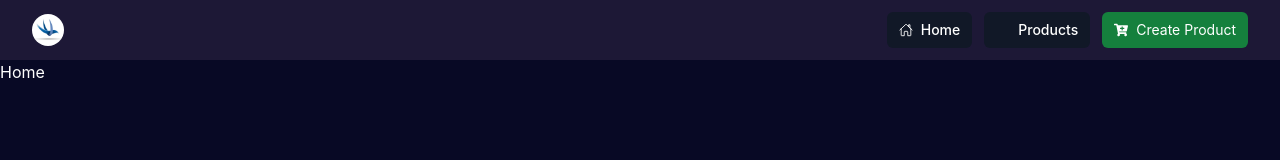
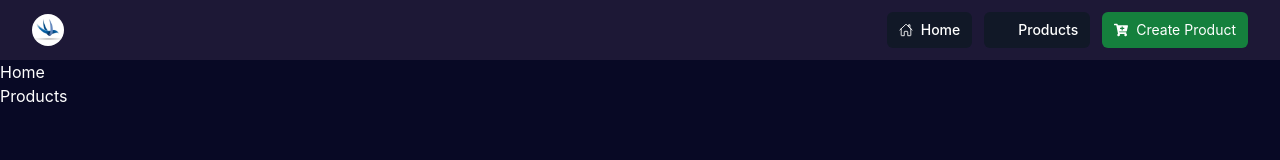
Before and after one commit to FaizulOsman/classic-sky-mart, a React (Create React App) app: page / in a window 1280 px wide. Shown: the top 160 px of the page. Built offline with nearby package versions, Linux system fonts and the light colour scheme; some icons are missing.

Commit message:
feat: all products page created

```diff
--- a/src/pages/Home/Home.js
+++ b/src/pages/Home/Home.js
@@ -1,7 +1,13 @@
 import React from "react";
+import AllProducts from "../Products/AllProducts";
 
 const Home = () => {
-  return <div>Home</div>;
+  return (
+    <div>
+      Home
+      <AllProducts />
+    </div>
+  );
 };
 
 export default Home;
--- /dev/null
+++ b/src/pages/Products/AllProducts.jsx
@@ -0,0 +1,7 @@
+import React from "react";
+
+const AllProducts = () => {
+  return <div>Products</div>;
+};
+
+export default AllProducts;
--- a/src/routes/index.js
+++ b/src/routes/index.js
@@ -2,6 +2,7 @@ import React from "react";
 import { BrowserRouter, Route, Routes } from "react-router-dom";
 import Home from "../pages/Home/Home";
 import MainLayout from "../layouts/MainLayout";
+import AllProducts from "../pages/Products/AllProducts";
 
 const Routers = () => {
   return (
@@ -9,7 +10,7 @@ const Routers = () => {
       <Routes>
         <Route path="/" element={<MainLayout />}>
           <Route index element={<Home />} />
-          <Route path="/home" element={<Home />} />
+          <Route path="/products" element={<AllProducts />} />
         </Route>
       </Routes>
     </BrowserRouter>
```
